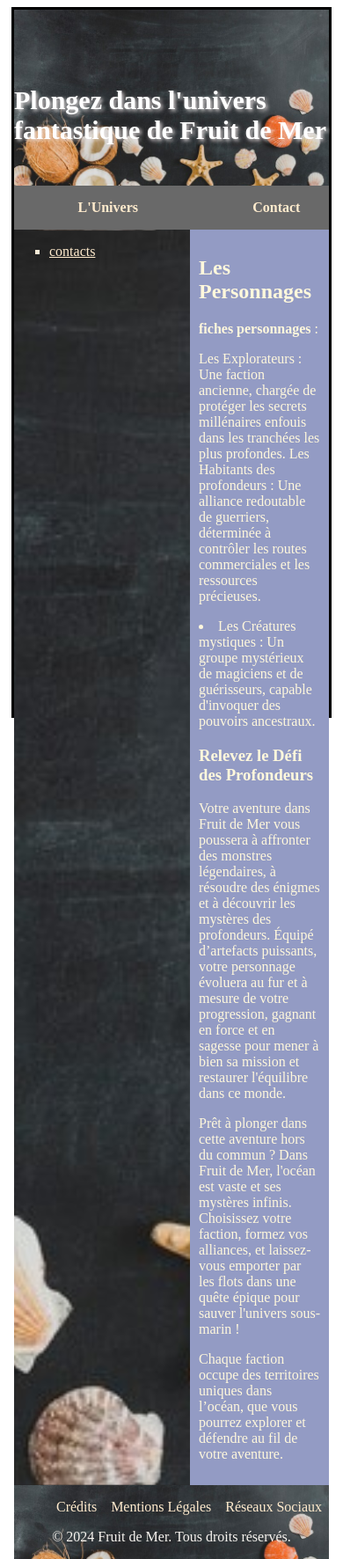
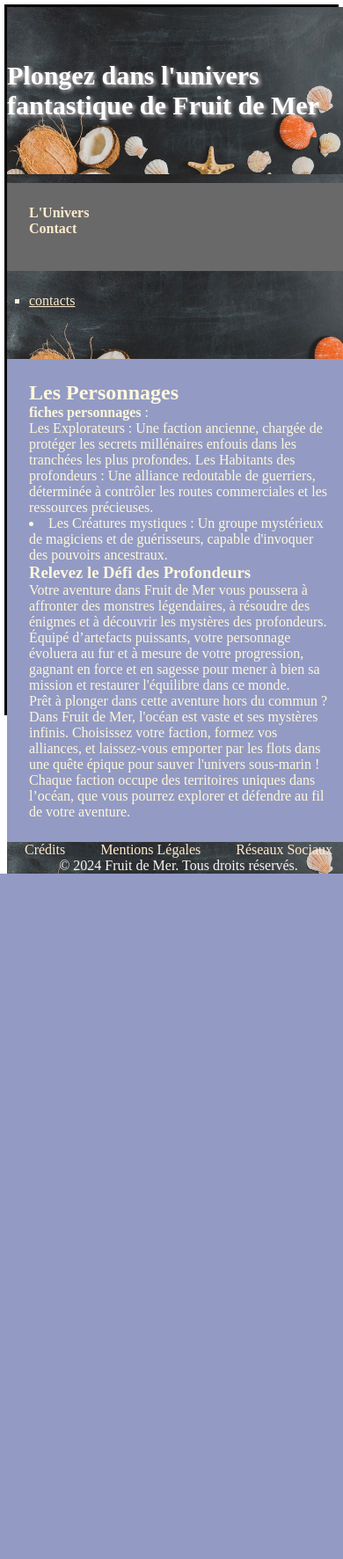
Before and after one commit to lloudiere/fruitmer, a PHP site: page /personnages.html in a window 390 px wide; the page is wider, and only the part inside the window is pictured. Shown: that part at 88% size. After the commit the page ends 993 px from the top of that part, so only its background shows below. Run offline with PHP 8.4, Linux system fonts and the light colour scheme.

Commit message:
Exercice du 20241105

```diff
--- a/style.css
+++ b/_styles/style.css
@@ -1,3 +1,9 @@
+*{
+    margin: 0px;
+    padding: 0px;
+
+}
+
 div{
     border: 3px solid black;
     background-color: aquamarine;
@@ -28,7 +34,7 @@ aside{
 main{
     background-color: rgb(147, 155, 196);
     grid-area: main;
-    padding: 10px;
+    padding: 10px 10px;
     justify-content: none;
 
 }
@@ -54,7 +60,7 @@ main{
 .banner {
     width: 100%;
     height: 200px;
-    background-image: url('fruitmer.jpg');
+    background-image: url('../_imgs/fruitmer.jpg');
     background-size: cover;
     background-position: center;
 }
@@ -62,7 +68,7 @@ main{
     display: flex;
     justify-content: center;
     align-items: center;
-    height: 100%;
+    height: 95%;
     color: white;                /* Couleur du texte (modifiable) */
     font-size: 30px;
     font-weight: bold;
@@ -72,7 +78,7 @@ main{
 #aside{
     width: 100%;
     height: 100%;
-    background-image: url('fruitmer.jpg');
+    background-image: url('../_imgs/fruitmer.jpg');
     background-size: cover;
     background-position: center;
     color: antiquewhite;
@@ -123,7 +129,7 @@ footer{
 #footer{
     width: 100%;
     height: 100%;
-    background-image: url('fruitmer.jpg');
+    background-image: url('../_imgs/fruitmer.jpg');
     background-size: cover;
     background-position: center;
     color: rgb(248, 245, 240);
@@ -191,3 +197,70 @@ footer{
 .submit-btn:hover {
     background-color: #45a049;
 }
+
+@media (max-width:680px){
+    .banner-content h1{
+
+        padding: 50px 50px;
+        font-size: 0.1em;
+
+    }
+    #parent{
+        grid-template-columns: 1fr;
+        grid-template-rows: 1fr 5fr 5fr;
+        grid-template-areas:
+        "header"
+        "nav"
+        "aside"
+        "main"
+        "footer";
+        img{
+            width: 100vw;
+            height: auto;
+
+        }
+        main{
+            flex-direction: column;
+            font-size: xxlarge;
+            padding: 25px 25px;
+        }
+    }
+    .form-group input,
+    .form-group textarea {
+        border: 1px solid #ddd;
+        border-radius: 4px;
+
+    }
+
+    .form-group textarea {
+        resize: vertical;
+        height: 100px;
+    }
+    #nav ul{
+        display: flex;
+        flex-direction: column;
+        justify-content: space-between;
+
+        list-style-type: none;
+
+    }
+    #nav{
+        height: 50px;
+        padding: 25px 25px;
+
+    }
+    #aside{
+        height: 50px;
+        padding: 25px 25px;
+
+    }
+    .banner {
+        width: 100%;
+        height: 10hw;
+        background-image: url('../_imgs/fruitmer.jpg');
+        background-size: cover;
+        background-position: center;
+
+    }
+
+}
--- a/personnages.html
+++ b/personnages.html
@@ -4,20 +4,24 @@
     <meta charset="UTF-8">
     <meta name="viewport" content="width=device-width, initial-scale=1.0">
     <title>Fruit de Mer - Univers Sous-Marin</title>
-    <link rel="stylesheet" href="style.css">
+    <link rel="stylesheet" href="../_styles/style.css">
 
 </head>
 <body>
     <div id="parent">
         <header class="banner">
 
+
             <h1 class="banner-content">Plongez dans l'univers fantastique de Fruit de Mer </h1>
+            <picture>
+                <source srcset="../_imgs/fruitmer2.jpg" media="(max-width:500px)"><img src="../_imgs/fruitmer1.jpg">
+            </picture>
 
         </header>
 
         <nav id="nav">
             <ul>
-                <li><a href="index.html">L'Univers</a></li>
+                <li><a href="../index.html">L'Univers</a></li>
                 <li></li>
                 <li><a href="contact.html">Contact</a></li>
             </ul>
--- a/Contact1.html
+++ b/views/Contact1.html
@@ -4,7 +4,8 @@
     <meta charset="UTF-8">
     <meta name="viewport" content="width=device-width, initial-scale=1.0">
     <title>Fruit de Mer - Univers Sous-Marin</title>
-    <link rel="stylesheet" href="style.css">
+    <link rel="stylesheet" href="../_styles/style.css">
+
 
 </head>
 <body>
```
Also changed, not shown: contact.html (+6 -1 lines), index.html (+7 -1 lines), _captureecran/Capture d'écran 2024-10-31 163542.png (renamed from Capture d'écran 2024-10-31 163542.png), _captureecran/Capture d'écran 2024-10-31 163805.png (renamed from Capture d'écran 2024-10-31 163805.png), _captureecran/Capture d'écran 2024-10-31 163831.png (renamed from Capture d'écran 2024-10-31 163831.png), _imgs/fruitmer.jpg (renamed from fruitmer.jpg), _imgs/fruitmer2.jpg (added), _styles/style .exercise.css (renamed from style .exercise.css), _styles/style copy.css (renamed from style copy.css), 1 other file.
